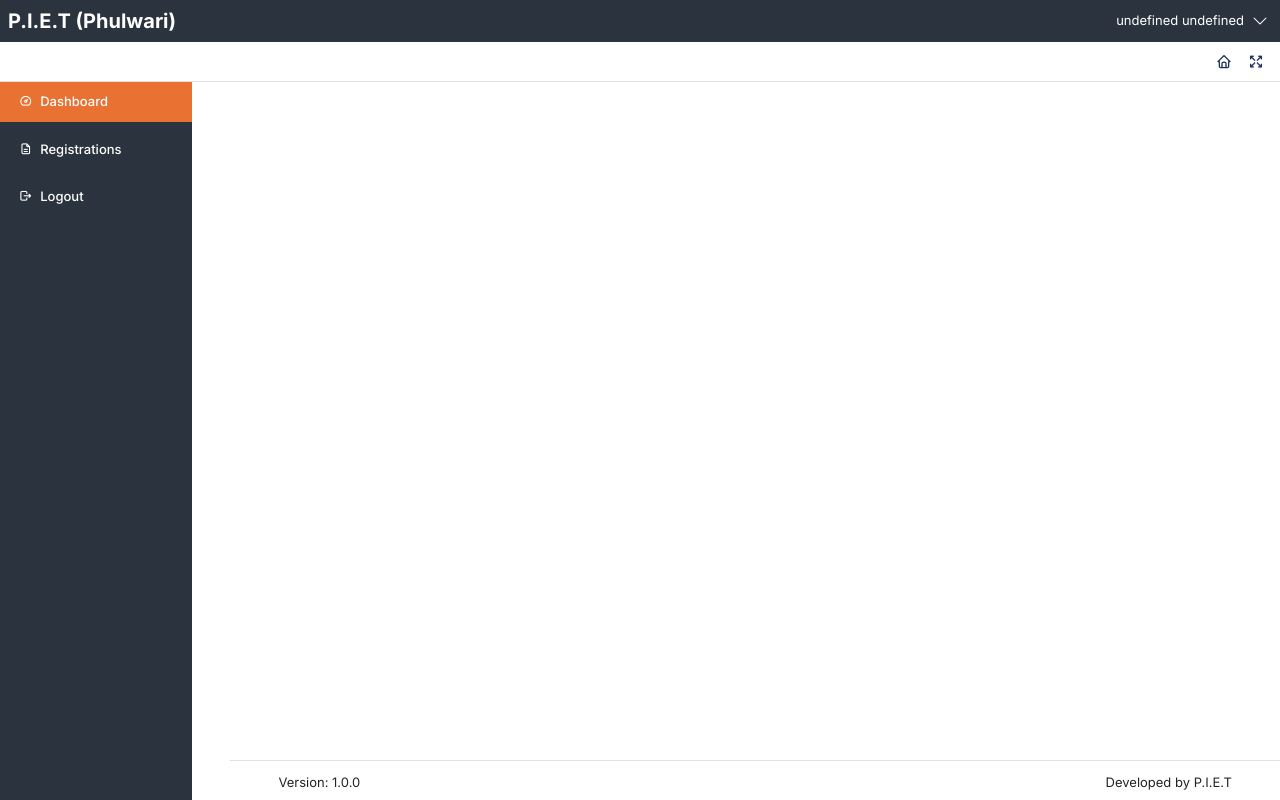
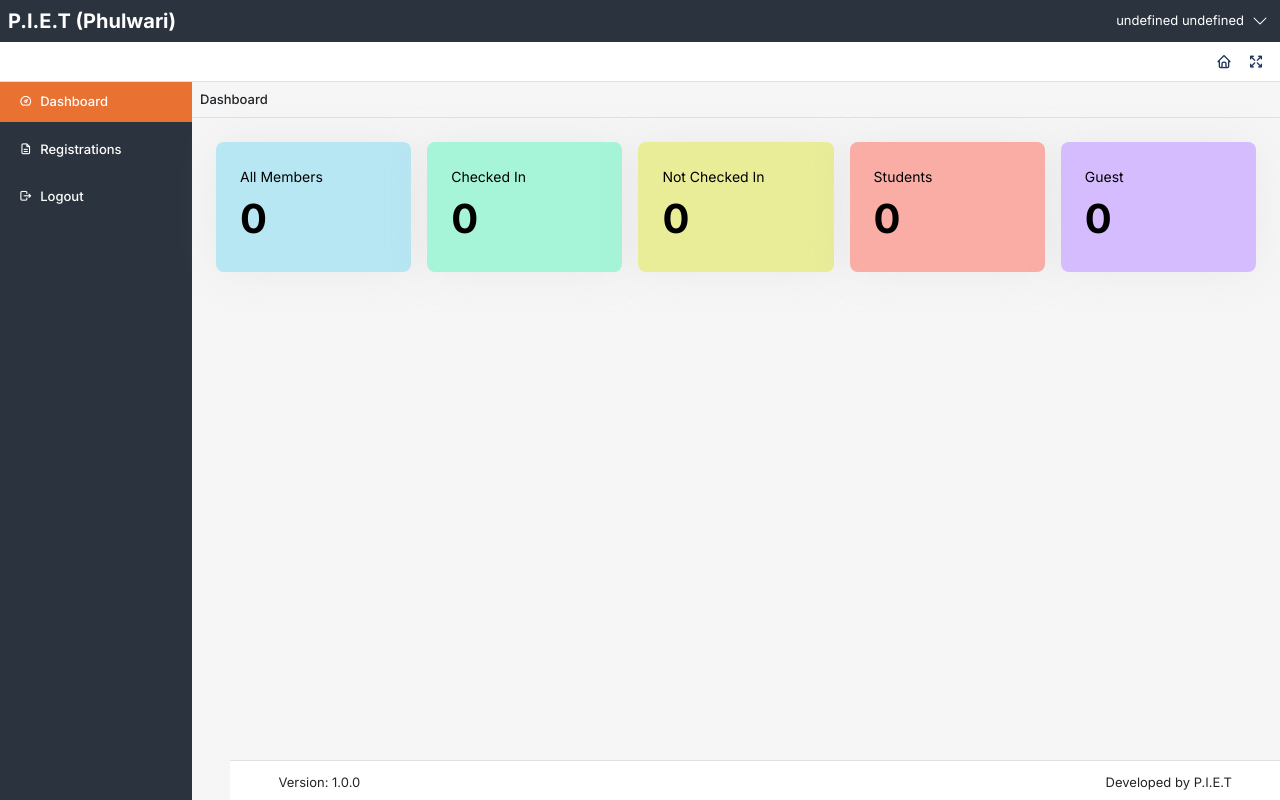
Before and after one commit to instructor-hut/phulwari-frontend, a Next.js app: page /app in a window 1280 px wide. Built offline with nearby package versions, Linux system fonts and the light colour scheme.

Commit message:
Registration table added

```diff
--- a/pages/app/index.js
+++ b/pages/app/index.js
@@ -1,9 +1,84 @@
 import AppLayout from "@/layouts/AppLayout";
+import { parseCookies } from "nookies";
+import { useEffect, useState } from "react";
 
 export default function AppHome() {
+    const { token } = parseCookies();
+
+    const [dashboardValues, setDashboardValues] = useState({
+        allMembers: 0,
+        checkedIn: 0,
+        notCheckedIn: 0,
+        students: 0,
+        guests: 0
+    });
+
+    useEffect(() => {
+        async function FetchDashboardValues() {
+            try {
+                const response = await fetch(`${process.env.NEXT_PUBLIC_API_URL}/events/phulwari/dashboard`, {
+                    headers: {
+                        "Content-Type": "application/json",
+                        "Authorization": `Bearer ${token}`
+                    }
+                });
+
+                const status = await response.json();
+
+                console.log(status?.data)
+
+                if (status?.success) {
+                    setDashboardValues({
+                        allMembers: status?.data?.allMembers || 0,
+                        checkedIn: status?.data?.checkedIn || 0,
+                        notCheckedIn: status?.data?.notCheckedIn || 0,
+                        students: status?.data?.students || 0,
+                        guests: status?.data?.guests || 0,
+                    });
+                }
+
+            } catch (error) {
+                ToastFunction("error", error?.message);
+            }
+        }
+
+        if (token) FetchDashboardValues();
+    }, [token]);
     return (
         <AppLayout>
-
+            <nav>
+                <div className="border-bottom p-1 d-flex align-items-center" style={{ backgroundColor: "rgb(246 246 246)", padding: "0px", minHeight: "36px" }}>
+                    <div className="row d-flex justify-content-between">
+                        <div className="col page-heading">
+                            <span style={{ fontWeight: "500" }}>Dashboard</span>
+                        </div>
+                    </div>
+                </div>
+            </nav>
+            <div className="p-4" style={{ backgroundColor: "#f6f6f6", minHeight: "calc(100% - 38px)" }}>
+                <div className="d-flex align-items-center justify-content-between">
+                    <div className="me-3 rounded-3 p-4 shadow-sm" style={{ width: 200, height: 130, backgroundColor: "rgb(183 231 243)" }}>
+                        <p className="mb-2 text-black small">All Members</p>
+                        <p className="mb-0 text-black h1">{dashboardValues?.allMembers}</p>
+                    </div>
+                    <div className="me-3 rounded-3 p-4 shadow-sm" style={{ width: 200, height: 130, backgroundColor: "rgb(166 245 216)" }}>
+                        <p className="mb-2 text-black small">Checked In</p>
+                        <p className="mb-0 text-black h1">{dashboardValues?.checkedIn}</p>
+                    </div>
+                    <div className="me-3 rounded-3 p-4 shadow-sm" style={{ width: 200, height: 130, backgroundColor: "rgb(233 237 152)" }}>
+                        <p className="mb-2 text-black small">Not Checked In</p>
+                        <p className="mb-0 text-black h1">{dashboardValues?.notCheckedIn}</p>
+                    </div>
+                    <div className="me-3 rounded-3 p-4 shadow-sm" style={{ width: 200, height: 130, backgroundColor: "rgb(250 173 165)" }}>
+                        <p className="mb-2 text-black small">Students</p>
+                        <p className="mb-0 text-black h1">{dashboardValues?.students}</p>
+                    </div>
+                    <div className="rounded-3 p-4 shadow-sm" style={{ width: 200, height: 130, backgroundColor: "rgb(213 188 254)" }}>
+                        <p className="mb-2 text-black small">Guest</p>
+                        <p className="mb-0 text-black h1">{dashboardValues?.guests}</p>
+                    </div>
+                </div>
+            </div>
         </AppLayout>
     )
 }
```
Also changed, not shown: pages/app/profile.js (deleted, +0 -9 lines), pages/app/users.js (deleted, +0 -9 lines), 1 other file (tests, documents, lock files or other folders).
